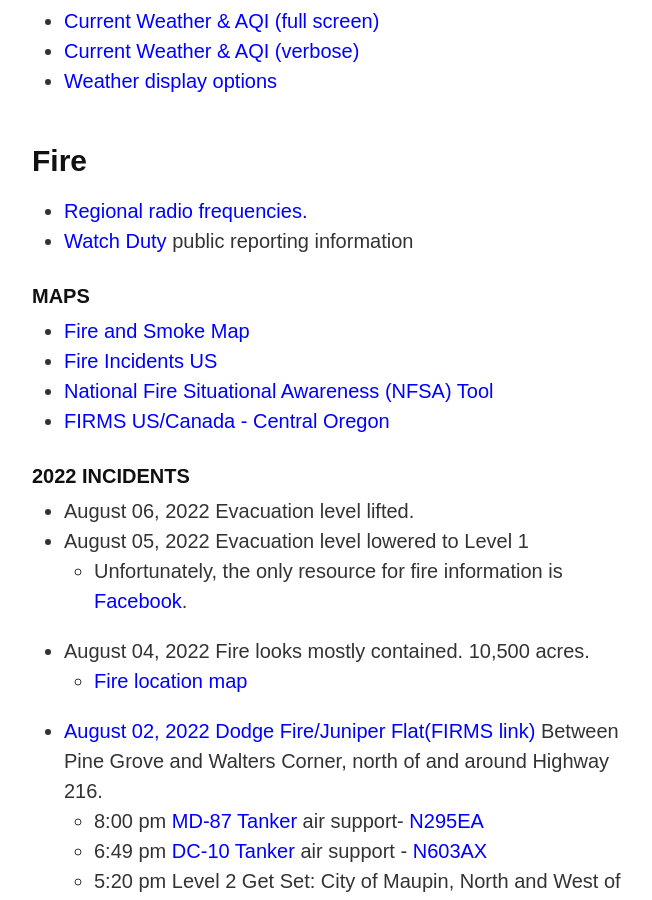
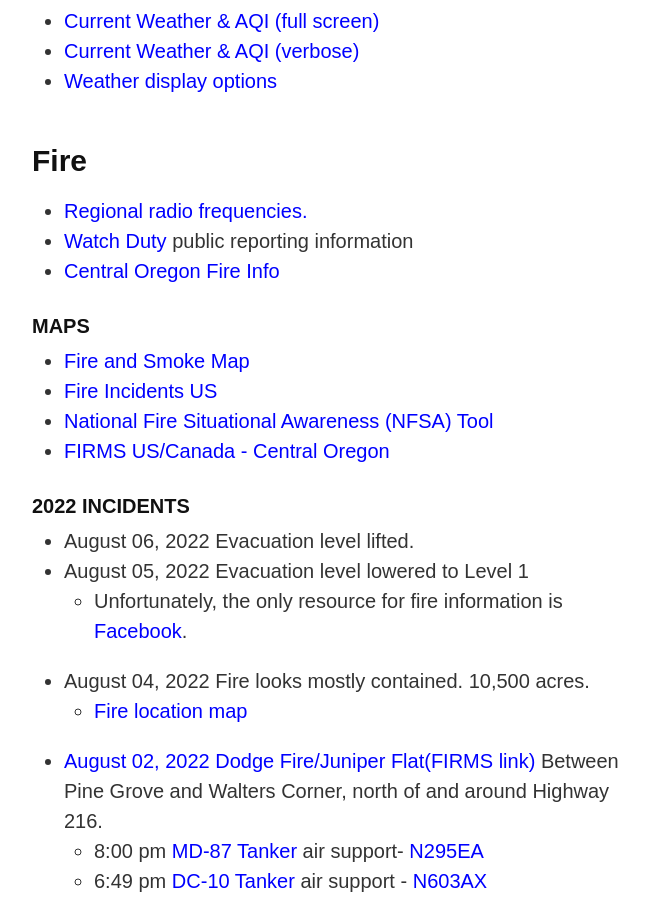
Before and after one commit to todgru/todgru.github.io, a Jekyll site: the page built from maupin/index.md, in a window 1280 px wide and 900 px high, scrolled down 514 px. Shown: the whole window, without its empty margins (306-958 px from the left). Built offline with Jekyll 4.4.1, drawn with Linux system fonts in a browser that asks for light colours; our own code applies the rules of GitHub Pages for plain Markdown files.

Commit message:
add centraloregonfire to maupin info

```diff
--- a/maupin/index.md
+++ b/maupin/index.md
@@ -17,6 +17,7 @@ layout: nobackground
 
 * [Regional radio frequencies.](./fire-frequencies.md)
 * [Watch Duty](https://app.watchduty.org) public reporting information
+* [Central Oregon Fire Info](https://centraloregonfire.org)
 
 ### Maps
 * [Fire and Smoke Map](https://fire.airnow.gov/?lat=45.175740000000076&lng=-121.07972999999998&zoom=10)
```
